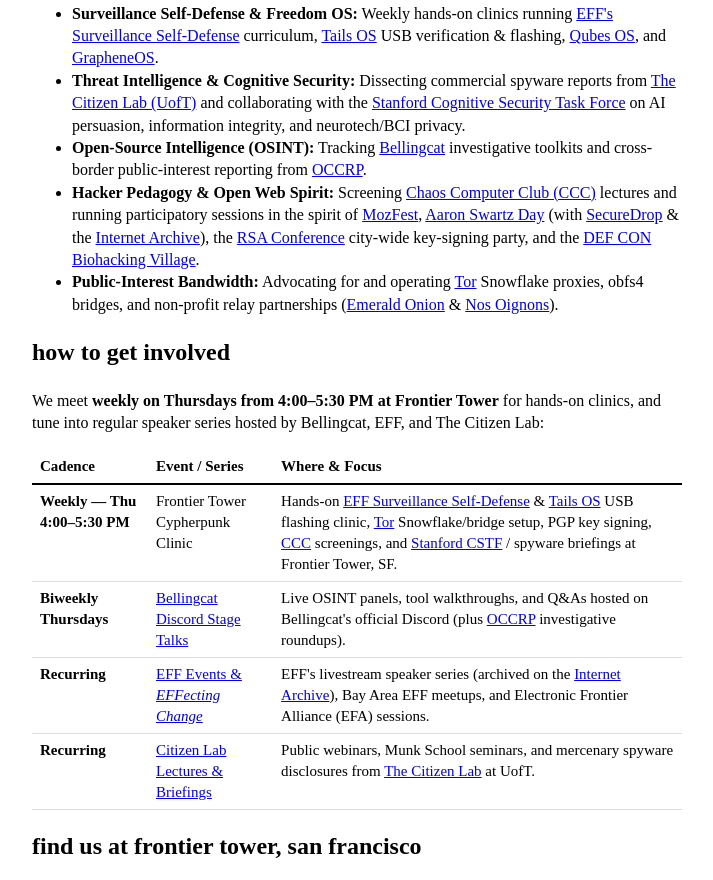
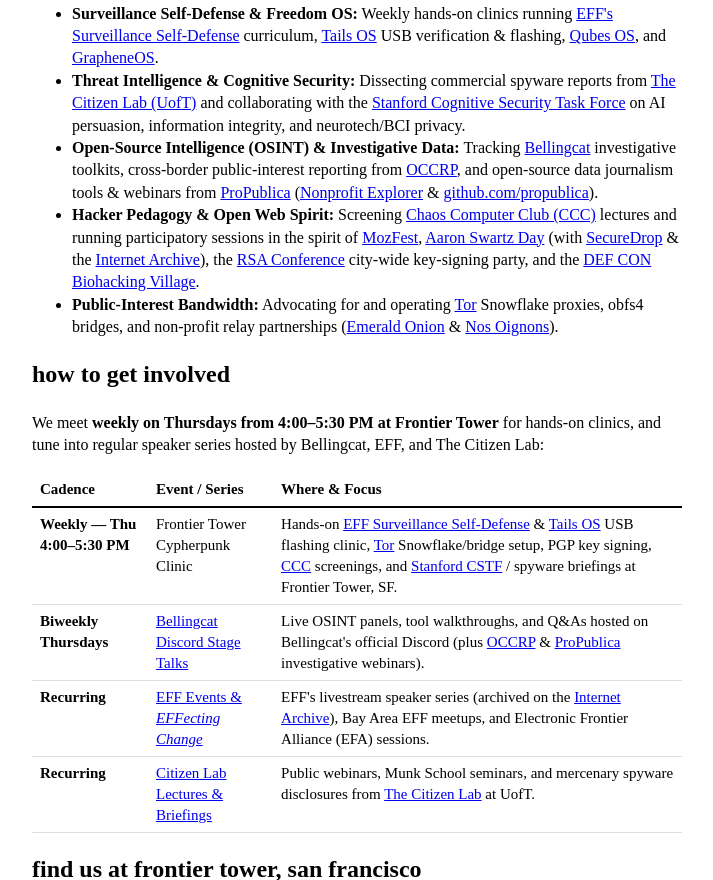
Before and after one commit to CypherpunkSociety/cypherpunksociety.org, a website: page public/index.html in a window 1280 px wide. Shown: the part 547-1427 px from the top of the page, without its empty margins (283-996 px from the left). Drawn offline with Linux system fonts and the light colour scheme.

Commit message:
Add ProPublica tools, Nonprofit Explorer, GitHub repos, and webinars to resources

```diff
--- a/public/index.html
+++ b/public/index.html
@@ -70,7 +70,7 @@
 	<ul>
 		<li><strong>Surveillance Self-Defense &amp; Freedom OS:</strong> Weekly hands-on clinics running <a href="https://ssd.eff.org/">EFF's Surveillance Self-Defense</a> curriculum, <a href="https://tails.net/">Tails OS</a> USB verification &amp; flashing, <a href="https://www.qubes-os.org/">Qubes OS</a>, and <a href="https://grapheneos.org/">GrapheneOS</a>.</li>
 		<li><strong>Threat Intelligence &amp; Cognitive Security:</strong> Dissecting commercial spyware reports from <a href="https://citizenlab.ca/">The Citizen Lab (UofT)</a> and collaborating with the <a href="https://hai.stanford.edu/">Stanford Cognitive Security Task Force</a> on AI persuasion, information integrity, and neurotech/BCI privacy.</li>
-		<li><strong>Open-Source Intelligence (OSINT):</strong> Tracking <a href="https://www.bellingcat.com/">Bellingcat</a> investigative toolkits and cross-border public-interest reporting from <a href="https://www.occrp.org/">OCCRP</a>.</li>
+		<li><strong>Open-Source Intelligence (OSINT) &amp; Investigative Data:</strong> Tracking <a href="https://www.bellingcat.com/">Bellingcat</a> investigative toolkits, cross-border public-interest reporting from <a href="https://www.occrp.org/">OCCRP</a>, and open-source data journalism tools &amp; webinars from <a href="https://www.propublica.org/">ProPublica</a> (<a href="https://projects.propublica.org/nonprofits/">Nonprofit Explorer</a> &amp; <a href="https://github.com/propublica">github.com/propublica</a>).</li>
 		<li><strong>Hacker Pedagogy &amp; Open Web Spirit:</strong> Screening <a href="https://media.ccc.de/">Chaos Computer Club (CCC)</a> lectures and running participatory sessions in the spirit of <a href="https://www.mozillafoundation.org/en/festival/">MozFest</a>, <a href="https://www.aaronswartzday.org/">Aaron Swartz Day</a> (with <a href="https://securedrop.org/">SecureDrop</a> &amp; the <a href="https://archive.org/">Internet Archive</a>), the <a href="https://www.rsaconference.com/">RSA Conference</a> city-wide key-signing party, and the <a href="https://www.defconbiohackingvillage.org/">DEF CON Biohacking Village</a>.</li>
 		<li><strong>Public-Interest Bandwidth:</strong> Advocating for and operating <a href="https://www.torproject.org/">Tor</a> Snowflake proxies, obfs4 bridges, and non-profit relay partnerships (<a href="https://emeraldonion.org/">Emerald Onion</a> &amp; <a href="https://nos-oignons.net/">Nos Oignons</a>).</li>
 	</ul>
@@ -95,7 +95,7 @@
 			<tr>
 				<td><strong>Biweekly Thursdays</strong></td>
 				<td><a href="https://discord.gg/bellingcat">Bellingcat Discord Stage Talks</a></td>
-				<td>Live OSINT panels, tool walkthroughs, and Q&amp;As hosted on Bellingcat's official Discord (plus <a href="https://www.occrp.org/">OCCRP</a> investigative roundups).</td>
+				<td>Live OSINT panels, tool walkthroughs, and Q&amp;As hosted on Bellingcat's official Discord (plus <a href="https://www.occrp.org/">OCCRP</a> &amp; <a href="https://www.propublica.org/events">ProPublica</a> investigative webinars).</td>
 			</tr>
 			<tr>
 				<td><strong>Recurring</strong></td>
```
Also changed, not shown: public/docs.html (+1 -1 lines), README.md.
